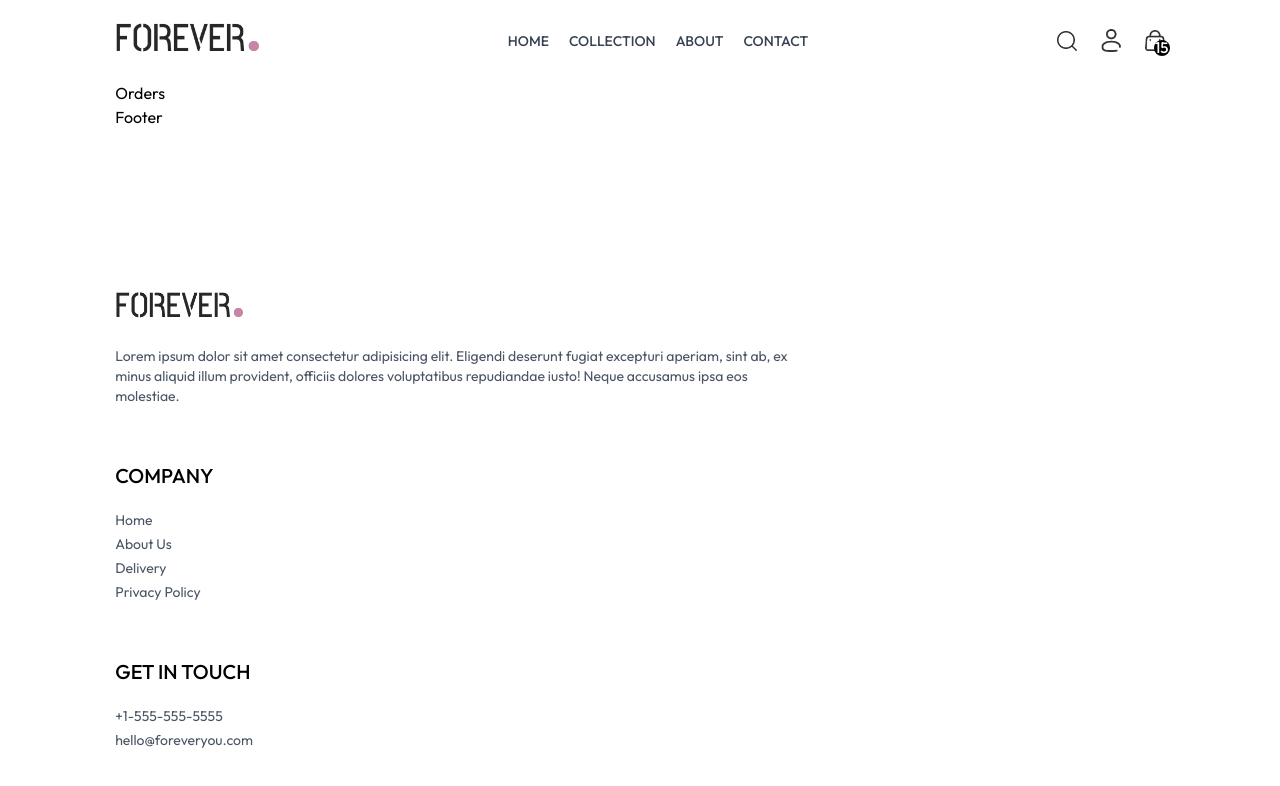
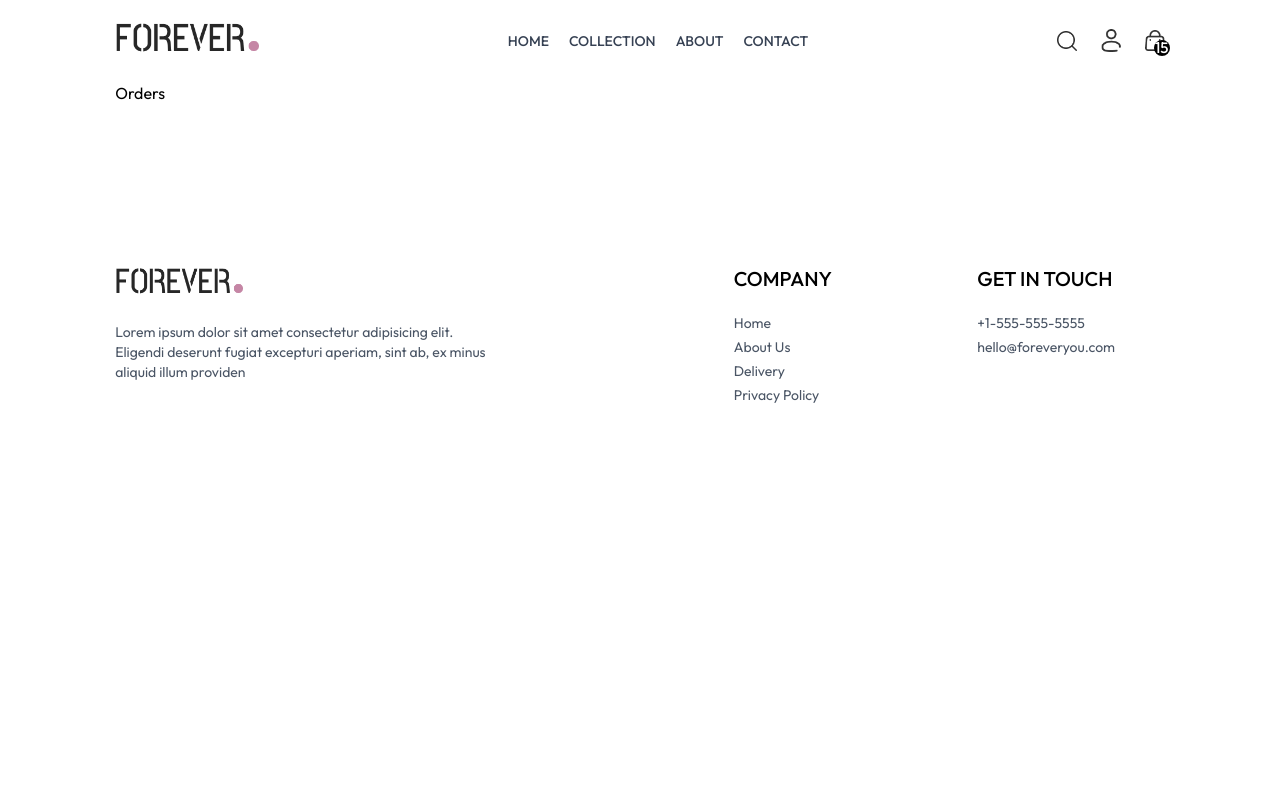
Before and after one commit to hellokristinafaye/clothing-ecommerce, a React (Vite) app: page /orders in a window 1280 px wide. Shown: the top 786 px of the page. Built offline with nearby package versions, Linux system fonts and the light colour scheme.

Commit message:
Cols weren't aligning properly, found the bug in a typo in the classNames

```diff
--- a/src/components/Footer.jsx
+++ b/src/components/Footer.jsx
@@ -1,18 +1,17 @@
-import React from 'react'
-import { assets } from '../assets/frontend_assets/assets'
+import React from "react";
+import { assets } from "../assets/frontend_assets/assets";
 
 const Footer = () => {
   return (
     <div>
-      Footer
-      <div className="flex flex-col sm:grid grid-cols-[3fr_1fr_fr] gap-14 my-10 mt-40 text-sm">
+      <div className="flex flex-col sm:grid grid-cols-[3fr_1fr_1fr] gap-14 my-10 mt-40 text-sm">
+
         <div className="">
           <img src={assets.logo} alt="" className="mb-5 w-32" />
           <p className="w-full md:w-2/3 text-gray-600">
             Lorem ipsum dolor sit amet consectetur adipisicing elit. Eligendi
             deserunt fugiat excepturi aperiam, sint ab, ex minus aliquid illum
-            provident, officiis dolores voluptatibus repudiandae iusto! Neque
-            accusamus ipsa eos molestiae.
+            providen
           </p>
         </div>
 
@@ -28,14 +27,16 @@ const Footer = () => {
 
         <div className="">
           <p className="text-xl font-medium mb-5">GET IN TOUCH</p>
-                  <ul className="flex flex-col gap-1 text-gray-600">
-                      <li className="">+1-555-555-5555</li>
-                      <li className="">hello@foreveryou.com</li>
+          <ul className="flex flex-col gap-1 text-gray-600">
+            <li className="">+1-555-555-5555</li>
+            <li className="">hello@foreveryou.com</li>
           </ul>
         </div>
+
+
       </div>
     </div>
   );
-}
+};
 
-export default Footer
+export default Footer;
```
